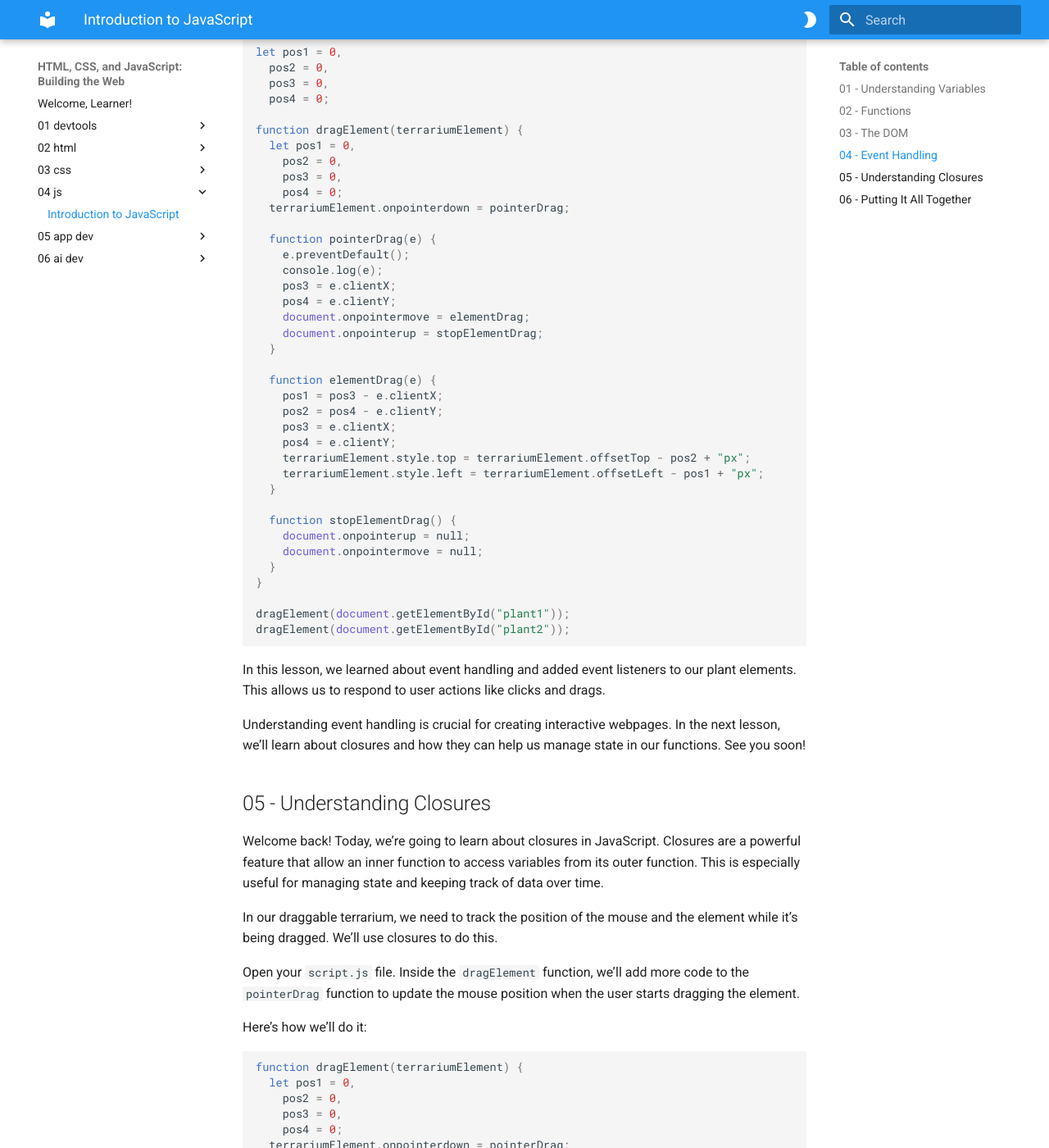
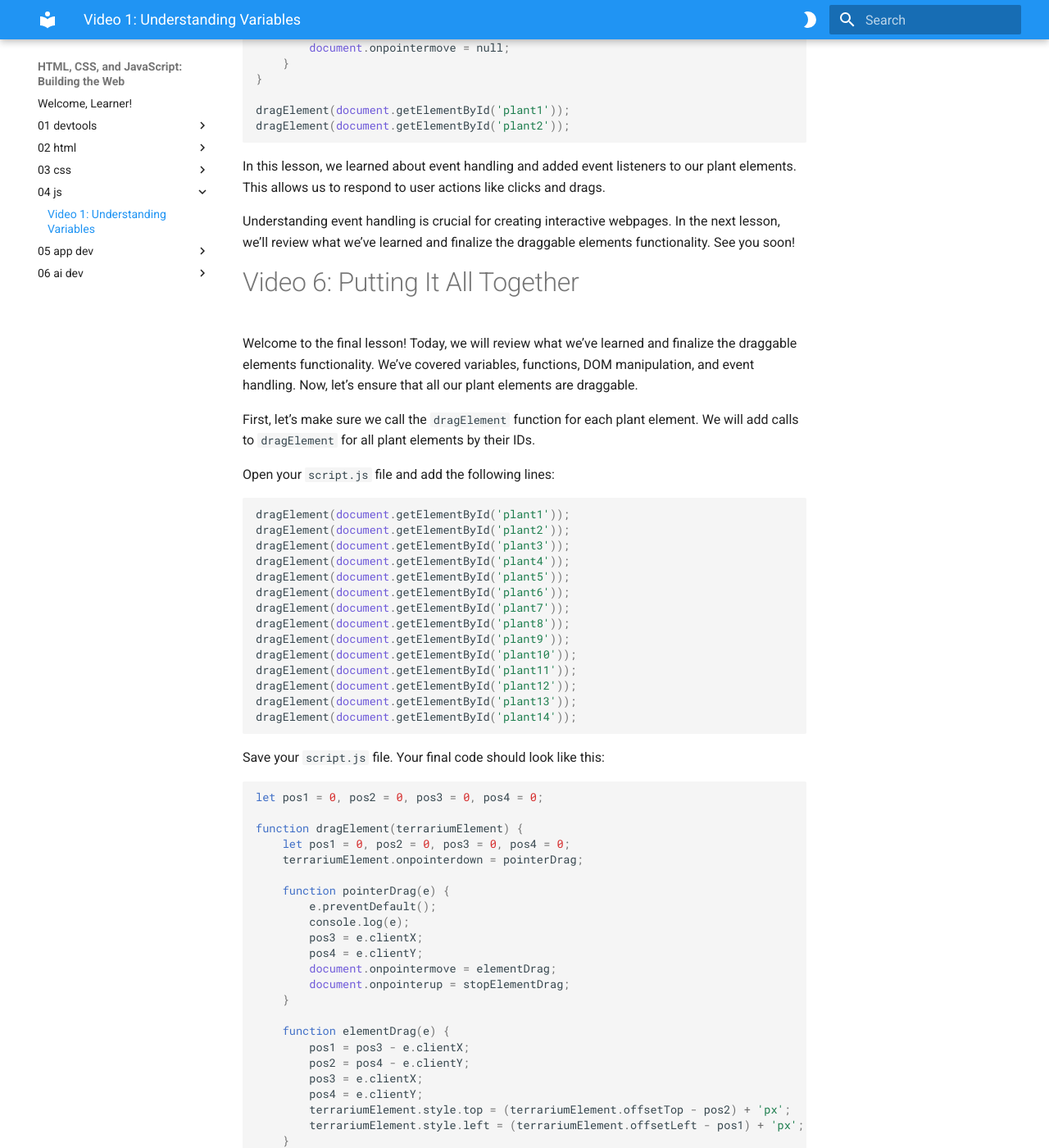
Before and after one commit to LinkedInLearning/html-css-and-javascript-building-the-web-4479542, an MkDocs documentation site: the page built from docs/04-js/README.md, in a window 1280 px wide and 1400 px high, scrolled down 4778 px. Shown: the whole window at 82% size. Built offline with MkDocs 1.6.1 and Material for MkDocs 9.7.7, drawn with Linux system fonts in a browser that asks for light colours; some of the changed text lies outside the part shown.

Commit message:
Update README.md

````diff
--- a/docs/04-js/README.md
+++ b/docs/04-js/README.md
@@ -1,6 +1,4 @@
-# Introduction to JavaScript
-
-## 01 - Understanding Variables
+# Video 1: Understanding Variables
 
 Welcome back! In this lesson, we will learn about variables. Variables are fundamental in any programming language, including JavaScript. They are containers that hold data values, which can be numbers, text, or even more complex data.
 
@@ -11,14 +9,10 @@ For our draggable terrarium, we need to keep track of the position of our elemen
 Open your `script.js` file. At the top of the file, we will declare four variables using the `let` keyword. These variables will store the initial and current positions of the mouse cursor. Add the following code to your `script.js` file:
 
 ```javascript
-let pos1 = 0,
-  pos2 = 0,
-  pos3 = 0,
-  pos4 = 0;
+let pos1 = 0, pos2 = 0, pos3 = 0, pos4 = 0;
 ```
 
 Here’s what each variable represents:
-
 - `pos1` and `pos2` will store the change in cursor position on the X and Y axis.
 - `pos3` and `pos4` will store the current cursor position on the X and Y axis.
 
@@ -27,17 +21,14 @@ By setting these variables to 0 initially, we ensure they have a defined value b
 Let’s save our `script.js` file. Your code should now look like this:
 
 ```javascript
-let pos1 = 0,
-  pos2 = 0,
-  pos3 = 0,
-  pos4 = 0;
+let pos1 = 0, pos2 = 0, pos3 = 0, pos4 = 0;
 ```
 
 In this lesson, we introduced variables, which are essential for storing and manipulating data in JavaScript. We declared four variables that will help us track the position of our elements while they are being dragged.
 
 Understanding variables is crucial because they allow us to store and work with data dynamically. In the next lesson, we’ll learn about functions and how they can perform tasks for us in JavaScript. See you then!
 
-## 02 - Functions
+# Video 4: Creating Functions
 
 Welcome back! Today, we’re going to talk about functions in JavaScript. Functions are one of the most important concepts in programming. They allow us to group a set of instructions into a single unit that can be executed whenever we need it.
 
@@ -49,10 +40,7 @@ Open your `script.js` file. Below our variable declarations, we’ll add a new f
 
 ```javascript
 function dragElement(terrariumElement) {
-  let pos1 = 0,
-    pos2 = 0,
-    pos3 = 0,
-    pos4 = 0;
+    let pos1 = 0, pos2 = 0, pos3 = 0, pos4 = 0;
 }
 ```
 
@@ -63,16 +51,10 @@ Inside the function, we re-declare our position variables to ensure they are sco
 Save your `script.js` file. Your code should now look like this:
 
 ```javascript
-let pos1 = 0,
-  pos2 = 0,
-  pos3 = 0,
-  pos4 = 0;
+let pos1 = 0, pos2 = 0, pos3 = 0, pos4 = 0;
 
 function dragElement(terrariumElement) {
-  let pos1 = 0,
-    pos2 = 0,
-    pos3 = 0,
-    pos4 = 0;
+    let pos1 = 0, pos2 = 0, pos3 = 0, pos4 = 0;
 }
 ```
 
@@ -80,7 +62,7 @@ In this lesson, we introduced functions, which allow us to group a set of instru
 
 Understanding functions is crucial because they help us organize our code and make it more reusable. In the next lesson, we’ll learn about manipulating the DOM using JavaScript. See you soon!
 
-## 03 - The DOM
+# Video 4: Manipulating the DOM
 
 Welcome back! Today, we’re going to learn about manipulating the DOM using JavaScript. The DOM, or Document Object Model, represents the structure of our webpage as a tree of objects. JavaScript allows us to interact with the DOM, making our webpages dynamic and interactive.
 
@@ -91,39 +73,33 @@ Open your `script.js` file. Below our `dragElement` function, we’ll use the `d
 Let’s start by selecting the element with the ID `plant1` and call the `dragElement` function:
 
 ```javascript
-dragElement(document.getElementById("plant1"));
+dragElement(document.getElementById('plant1'));
 ```
 
 We’ll also select the element with the ID `plant2`:
 
 ```javascript
-dragElement(document.getElementById("plant2"));
+dragElement(document.getElementById('plant2'));
 ```
 
 Save your `script.js` file. Your code should now look like this:
 
 ```javascript
-let pos1 = 0,
-  pos2 = 0,
-  pos3 = 0,
-  pos4 = 0;
+let pos1 = 0, pos2 = 0, pos3 = 0, pos4 = 0;
 
 function dragElement(terrariumElement) {
-  let pos1 = 0,
-    pos2 = 0,
-    pos3 = 0,
-    pos4 = 0;
+    let pos1 = 0, pos2 = 0, pos3 = 0, pos4 = 0;
 }
 
-dragElement(document.getElementById("plant1"));
-dragElement(document.getElementById("plant2"));
+dragElement(document.getElementById('plant1'));
+dragElement(document.getElementById('plant2'));
 ```
 
 In this lesson, we learned about manipulating the DOM using JavaScript. We used the `document.getElementById` method to select our plant elements by their ID and called the `dragElement` function to make them draggable.
 
 Understanding how to manipulate the DOM is essential for creating dynamic and interactive webpages. In the next lesson, we’ll learn about event handling and how to respond to user actions. Stay tuned!
 
-## 04 - Event Handling
+# Video 5: Event Handling
 
 Welcome back! Today, we’re going to learn about event handling in JavaScript. Event handling allows us to listen for and respond to user actions like clicks, drags, and more. This is a key part of making our webpage interactive.
 
@@ -132,294 +108,167 @@ In this lesson, we’ll add event listeners to our plant elements to handle the
 Open your `script.js` file. Inside the `dragElement` function, we’ll add an event listener for the `pointerdown` event. This event is triggered when the user presses a pointer button, like a mouse click, on the element.
 
 Let’s add the event listener inside the `dragElement` function:
-
 ```javascript
 function dragElement(terrariumElement) {
-  let pos1 = 0,
-    pos2 = 0,
-    pos3 = 0,
-    pos4 = 0;
-  terrariumElement.onpointerdown = pointerDrag;
+    let pos1 = 0, pos2 = 0, pos3 = 0, pos4 = 0;
+    terrariumElement.onpointerdown = pointerDrag;
 }
 ```
 
 The `onpointerdown` property is set to our `pointerDrag` function, which we’ll define next. This function will handle the initial actions when the user starts dragging the element.
 
 Next, let’s add the `pointerDrag` function inside the `dragElement` function:
-
 ```javascript
 function pointerDrag(e) {
-  e.preventDefault();
-  console.log(e);
-  pos3 = e.clientX;
-  pos4 = e.clientY;
-  document.onpointermove = elementDrag;
-  document.onpointerup = stopElementDrag;
+    e.preventDefault();
+    console.log(e);
+    pos3 = e.clientX;
+    pos4 = e.clientY;
+    document.onpointermove = elementDrag;
+    document.onpointerup = stopElementDrag;
 }
 ```
 
 The `pointerDrag` function takes an event object `e` as its parameter. The `e.preventDefault()` method prevents any default actions that might occur when the event is triggered. The `console.log(e)` statement logs the event object to the console, which is useful for debugging.
 
 Now, let’s update our code to include the `elementDrag` and `stopElementDrag` functions:
-
 ```javascript
 function elementDrag(e) {
-  pos1 = pos3 - e.clientX;
-  pos2 = pos4 - e.clientY;
-  pos3 = e.clientX;
-  pos4 = e.clientY;
-  terrariumElement.style.top = terrariumElement.offsetTop - pos2 + "px";
-  terrariumElement.style.left = terrariumElement.offsetLeft - pos1 + "px";
+    pos1 = pos3 - e.clientX;
+    pos2 = pos4 - e.clientY;
+    pos3 = e.clientX;
+    pos4 = e.clientY;
+    terrariumElement.style.top = (terrariumElement.offsetTop - pos2) + 'px';
+    terrariumElement.style.left = (terrariumElement.offsetLeft - pos1) + 'px';
 }
 
 function stopElementDrag() {
-  document.onpointerup = null;
-  document.onpointermove = null;
+    document.onpointerup = null;
+    document.onpointermove = null;
 }
 ```
 
 Save your `script.js` file. Your code should now look like this:
-
 ```javascript
-let pos1 = 0,
-  pos2 = 0,
-  pos3 = 0,
-  pos4 = 0;
+let pos1 = 0, pos2 = 0, pos3 = 0, pos4 = 0;
 
 function dragElement(terrariumElement) {
-  let pos1 = 0,
-    pos2 = 0,
-    pos3 = 0,
-    pos4 = 0;
-  terrariumElement.onpointerdown = pointerDrag;
+    let pos1 = 0, pos2 = 0, pos3 = 0, pos4 = 0;
+    terrariumElement.onpointerdown = pointerDrag;
 
-  function pointerDrag(e) {
-    e.preventDefault();
-    console.log(e);
-    pos3 = e.clientX;
-    pos4 = e.clientY;
-    document.onpointermove = elementDrag;
-    document.onpointerup = stopElementDrag;
-  }
+    function pointerDrag(e) {
+        e.preventDefault();
+        console.log(e);
+        pos3 = e.clientX;
+        pos4 = e.clientY;
 
-  function elementDrag(e) {
-    pos1 = pos3 - e.clientX;
-    pos2 = pos4 - e.clientY;
-    pos3 = e.clientX;
-    pos4 = e.clientY;
-    terrariumElement.style.top = terrariumElement.offsetTop - pos2 + "px";
-    terrariumElement.style.left = terrariumElement.offsetLeft - pos1 + "px";
-  }
 
-  function stopElementDrag() {
-    document.onpointerup = null;
-    document.onpointermove = null;
-  }
+ document.onpointermove = elementDrag;
+        document.onpointerup = stopElementDrag;
+    }
+
+    function elementDrag(e) {
+        pos1 = pos3 - e.clientX;
+        pos2 = pos4 - e.clientY;
+        pos3 = e.clientX;
+        pos4 = e.clientY;
+        terrariumElement.style.top = (terrariumElement.offsetTop - pos2) + 'px';
+        terrariumElement.style.left = (terrariumElement.offsetLeft - pos1) + 'px';
+    }
+
+    function stopElementDrag() {
+        document.onpointerup = null;
+        document.onpointermove = null;
+    }
 }
 
-dragElement(document.getElementById("plant1"));
-dragElement(document.getElementById("plant2"));
+dragElement(document.getElementById('plant1'));
+dragElement(document.getElementById('plant2'));
 ```
 
 In this lesson, we learned about event handling and added event listeners to our plant elements. This allows us to respond to user actions like clicks and drags.
 
-Understanding event handling is crucial for creating interactive webpages. In the next lesson, we’ll learn about closures and how they can help us manage state in our functions. See you soon!
+Understanding event handling is crucial for creating interactive webpages. In the next lesson, we’ll review what we’ve learned and finalize the draggable elements functionality. See you soon!
 
-## 05 - Understanding Closures
+# Video 6: Putting It All Together
 
-Welcome back! Today, we’re going to learn about closures in JavaScript. Closures are a powerful feature that allow an inner function to access variables from its outer function. This is especially useful for managing state and keeping track of data over time.
+Welcome to the final lesson! Today, we will review what we’ve learned and finalize the draggable elements functionality. We’ve covered variables, functions, DOM manipulation, and event handling. Now, let’s ensure that all our plant elements are draggable.
 
-In our draggable terrarium, we need to track the position of the mouse and the element while it’s being dragged. We’ll use closures to do this.
+First, let’s make sure we call the `dragElement` function for each plant element. We will add calls to `dragElement` for all plant elements by their IDs.
 
-Open your `script.js` file. Inside the `dragElement` function, we’ll add more code to the `pointerDrag` function to update the mouse position when the user starts dragging the element.
-
-Here’s how we’ll do it:
-
+Open your `script.js` file and add the following lines:
 ```javascript
-function dragElement(terrariumElement) {
-  let pos1 = 0,
-    pos2 = 0,
-    pos3 = 0,
-    pos4 = 0;
-  terrariumElement.onpointerdown = pointerDrag;
-
-  function pointerDrag(e) {
-    e.preventDefault();
-    pos3 = e.clientX;
-    pos4 = e.clientY;
-    document.onpointermove = elementDrag;
-    document.onpointerup = stopElementDrag;
-  }
-
-  function elementDrag(e) {
-    pos1 = pos3 - e.clientX;
-    pos2 = pos4 - e.clientY;
-    pos3 = e.clientX;
-    pos4 = e.clientY;
-    terrariumElement.style.top = terrariumElement.offsetTop - pos2 + "px";
-    terrariumElement.style.left = terrariumElement.offsetLeft - pos1 + "px";
-  }
-
-  function stopElementDrag() {
-    document.onpointerup = null;
-    document.onpointermove = null;
-  }
-}
-```
-
-The `pointerDrag` function now updates `pos3` and `pos4` to the current position of the mouse cursor. It also sets up event listeners for the `pointermove` and `pointerup` events. These events will be handled by the `elementDrag` and `stopElementDrag` functions, which we’ve already defined.
-
-Next, we’ll ensure that our plant elements are draggable by calling the `dragElement` function for each plant element:
-
-```javascript
-dragElement(document.getElementById("plant1"));
-dragElement(document.getElementById("plant2"));
-dragElement(document.getElementById("plant3"));
-dragElement(document.getElementById("plant4"));
-dragElement(document.getElementById("plant5"));
-dragElement(document.getElementById("plant6"));
-dragElement(document.getElementById("plant7"));
-dragElement(document.getElementById("plant8"));
-dragElement(document.getElementById("plant9"));
-dragElement(document.getElementById("plant10"));
-dragElement(document.getElementById("plant11"));
-dragElement(document.getElementById("plant12"));
-dragElement(document.getElementById("plant13"));
-dragElement(document.getElementById("plant14"));
+dragElement(document.getElementById('plant1'));
+dragElement(document.getElementById('plant2'));
+dragElement(document.getElementById('plant3'));
+dragElement(document.getElementById('plant4'));
+dragElement(document.getElementById('plant5'));
+dragElement(document.getElementById('plant6'));
+dragElement(document.getElementById('plant7'));
+dragElement(document.getElementById('plant8'));
+dragElement(document.getElementById('plant9'));
+dragElement(document.getElementById('plant10'));
+dragElement(document.getElementById('plant11'));
+dragElement(document.getElementById('plant12'));
+dragElement(document.getElementById('plant13'));
+dragElement(document.getElementById('plant14'));
 ```
 
 Save your `script.js` file. Your final code should look like this:
-
 ```javascript
-let pos1 = 0,
-  pos2 = 0,
-  pos3 = 0,
-  pos4 = 0;
+let pos1 = 0, pos2 = 0, pos3 = 0, pos4 = 0;
 
 function dragElement(terrariumElement) {
-  let pos1 = 0,
-    pos2 = 0,
-    pos3 = 0,
-    pos4 = 0;
-  terrariumElement.onpointerdown = pointerDrag;
+    let pos1 = 0, pos2 = 0, pos3 = 0, pos4 = 0;
+    terrariumElement.onpointerdown = pointerDrag;
 
-  function pointerDrag(e) {
-    e.preventDefault();
-    pos3 = e.clientX;
-    pos4 = e.clientY;
-    document.onpointermove = elementDrag;
-    document.onpointerup = stopElementDrag;
-  }
+    function pointerDrag(e) {
+        e.preventDefault();
+        console.log(e);
+        pos3 = e.clientX;
+        pos4 = e.clientY;
+        document.onpointermove = elementDrag;
+        document.onpointerup = stopElementDrag;
+    }
 
-  function elementDrag(e) {
-    pos1 = pos3 - e.clientX;
-    pos2 = pos4 - e.clientY;
-    pos3 = e.clientX;
-    pos4 = e.clientY;
-    terrariumElement.style.top = terrariumElement.offsetTop - pos2 + "px";
-    terrariumElement.style.left = terrariumElement.offsetLeft - pos1 + "px";
-  }
+    function elementDrag(e) {
+        pos1 = pos3 - e.clientX;
+        pos2 = pos4 - e.clientY;
+        pos3 = e.clientX;
+        pos4 = e.clientY;
+        terrariumElement.style.top = (terrariumElement.offsetTop - pos2) + 'px';
+        terrariumElement.style.left = (terrariumElement.offsetLeft - pos1) + 'px';
+    }
 
-  function stopElementDrag() {
-    document.onpointerup = null;
-    document.onpointermove = null;
-  }
+    function stopElementDrag() {
+        document.onpointerup = null;
+        document.onpointermove = null;
+    }
 }
 
-dragElement(document.getElementById("plant1"));
-dragElement(document.getElementById("plant2"));
-dragElement(document.getElementById("plant3"));
-dragElement(document.getElementById("plant4"));
-dragElement(document.getElementById("plant5"));
-dragElement(document.getElementById("plant6"));
-dragElement(document.getElementById("plant7"));
-dragElement(document.getElementById("plant8"));
-dragElement(document.getElementById("plant9"));
-dragElement(document.getElementById("plant10"));
-dragElement(document.getElementById("plant11"));
-dragElement(document.getElementById("plant12"));
-dragElement(document.getElementById("plant13"));
-dragElement(document.getElementById("plant14"));
-```
-
-In this lesson, we learned about closures and how they allow us to access variables from an outer function within an inner function. We used closures to track the mouse and element positions while dragging.
-
-Understanding closures is essential for managing state and data in JavaScript. In the next lesson, we’ll review what we’ve learned and finalize the draggable elements functionality. Stay tuned!
-
-## 06 - Putting It All Together
-
-Welcome to the final lesson! Today, we will review what we’ve learned and finalize the draggable elements functionality. We’ve covered variables, functions, DOM manipulation, event handling, and closures. Now, let’s ensure that all our plant elements are draggable.
-
-First, let’s make sure we call the `dragElement` function for each plant element. We will use a loop to go through all elements with the class `plant` and make them draggable.
-
-Open your `script.js` file. Instead of calling `dragElement` individually for each plant, we’ll use `document.querySelectorAll` to select all elements with the class `plant`, and then use a loop to make each one draggable.
-
-Here’s how we’ll do it:
-
-```javascript
-document.querySelectorAll(".plant").forEach((plant) => {
-  plant.onpointerdown = function () {
-    dragElement(plant);
-  };
-});
-```
-
-The `document.querySelectorAll` method selects all elements with the class `plant`, and the `forEach` method loops through each element, adding the `onpointerdown` event listener.
-
-Save your `script.js` file. Your final code should look like this:
-
-```javascript
-let pos1 = 0,
-  pos2 = 0,
-  pos3 = 0,
-  pos4 = 0;
-
-function dragElement(terrariumElement) {
-  let pos1 = 0,
-    pos2 = 0,
-    pos3 = 0,
-    pos4 = 0;
-  terrariumElement.onpointerdown = pointerDrag;
-
-  function pointerDrag(e) {
-    e.preventDefault();
-    pos3 = e.clientX;
-    pos4 = e.clientY;
-    document.onpointermove = elementDrag;
-    document.onpointerup = stopElementDrag;
-  }
-
-  function elementDrag(e) {
-    pos1 = pos3 - e.clientX;
-    pos2 = pos4 - e.clientY;
-    pos3 = e.clientX;
-    pos4 = e.clientY;
-    terrariumElement.style.top = terrariumElement.offsetTop - pos2 + "px";
-    terrariumElement.style.left = terrariumElement.offsetLeft - pos1 + "px";
-  }
-
-  function stopElementDrag() {
-    document.onpointerup = null;
-    document.onpointermove = null;
-  }
-}
-
-document.querySelectorAll(".plant").forEach((plant) => {
-  plant.onpointerdown = function () {
-    dragElement(plant);
-  };
-});
+dragElement(document.getElementById('plant1'));
+dragElement(document.getElementById('plant2'));
+dragElement(document.getElementById('plant3'));
+dragElement(document.getElementById('plant4'));
+dragElement(document.getElementById('plant5'));
+dragElement(document.getElementById('plant6'));
+dragElement(document.getElementById('plant7'));
+dragElement(document.getElementById('plant8'));
+dragElement(document.getElementById('plant9'));
+dragElement(document.getElementById('plant10'));
+dragElement(document.getElementById('plant11'));
+dragElement(document.getElementById('plant12'));
+dragElement(document.getElementById('plant13'));
+dragElement(document.getElementById('plant14'));
 ```
 
 In this final lesson, we reviewed the key concepts we’ve learned throughout this series and ensured that all our plant elements are draggable.
 
 Let’s recap:
-
 - We learned about variables and how they store data.
 - We created functions to group our code into reusable blocks.
 - We manipulated the DOM to interact with our HTML elements.
 - We handled events to respond to user actions.
-- We used closures to manage state and keep track of data.
 
 By combining all these concepts, we created a dynamic and interactive virtual terrarium where the plants can be dragged around the screen.
 
````
